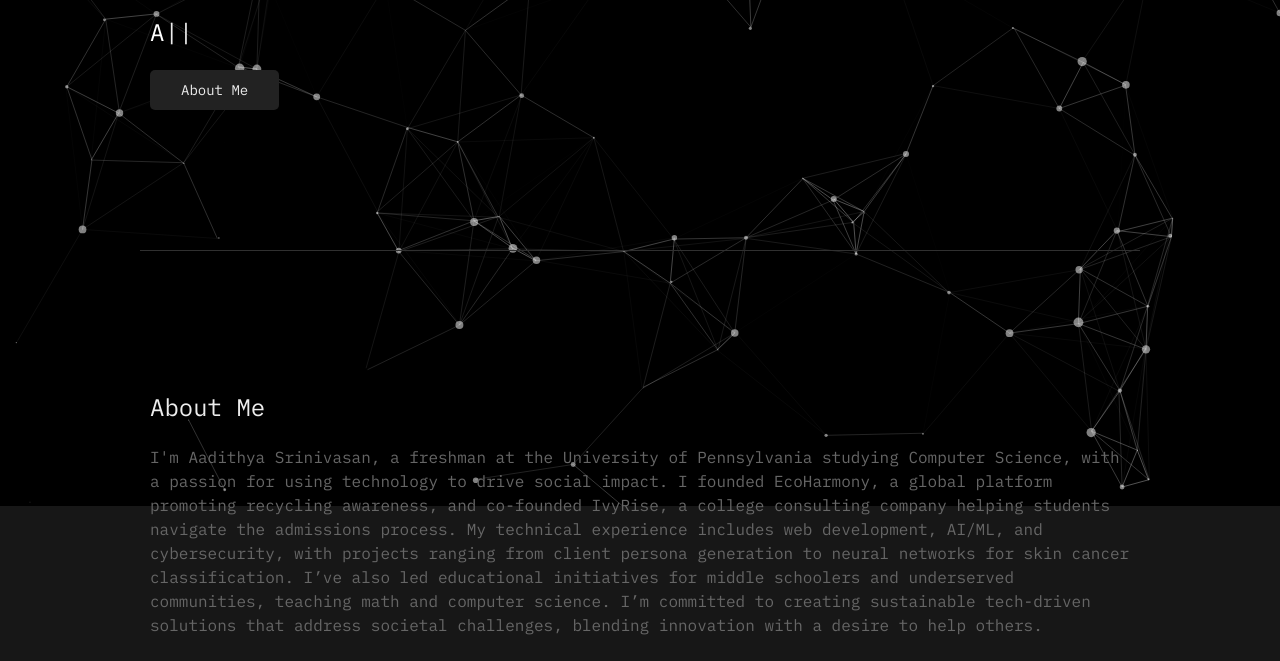
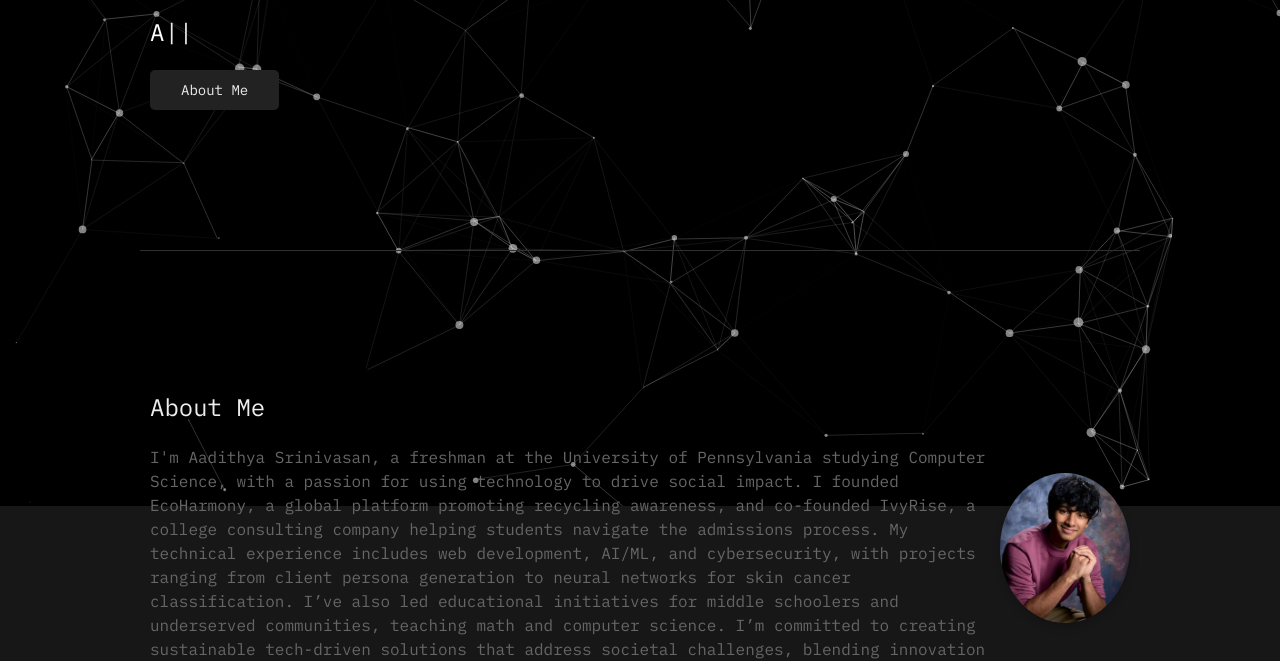
Before and after one commit to asrinivasan75/asrinivasan75.github.io, a plain HTML site: page index.html in a window 1280 px wide. Shown: the part 294-955 px from the top of the page. Drawn offline with nearby package versions, Linux system fonts and the light colour scheme; animation ran at ten frames a second.

Commit message:
added image :)
title

```diff
--- a/css/styles.css
+++ b/css/styles.css
@@ -145,3 +145,24 @@ html {
         opacity: 1;
     }
 }
+
+/* Profile Image Styling */
+.profile-image-container {
+    max-width: 150px;
+    max-height: 150px;
+    border-radius: 50%;
+    overflow: hidden;
+    box-shadow: 0 4px 8px rgba(0, 0, 0, 0.2);
+    transition: transform 0.3s ease, box-shadow 0.3s ease;
+}
+
+.profile-image {
+    width: 100%;
+    height: 100%;
+    object-fit: cover;
+}
+
+.profile-image-container:hover {
+    transform: scale(1.05);
+    box-shadow: 0 6px 12px rgba(0, 0, 0, 0.3);
+}
--- a/index.html
+++ b/index.html
@@ -43,11 +43,18 @@
 
 <hr class="uk-margin-xlarge-top uk-margin-xlarge-left uk-margin-xlarge-right">
 
-<!-- About Me Section -->
-<section id="about" class="fade-in uk-margin-small-left uk-margin-small-right uk-margin-xlarge-top uk-margin-xlarge-bottom">
-    <h3 class="uk-margin-xlarge-left uk-light">About Me</h3>
-    <p class="uk-margin-xlarge-left uk-margin-xlarge-right">I'm Aadithya Srinivasan, a freshman at the University of Pennsylvania studying Computer Science, with a passion for using technology to drive social impact. I founded EcoHarmony, a global platform promoting recycling awareness, and co-founded IvyRise, a college consulting company helping students navigate the admissions process. My technical experience includes web development, AI/ML, and cybersecurity, with projects ranging from client persona generation to neural networks for skin cancer classification. I’ve also led educational initiatives for middle schoolers and underserved communities, teaching math and computer science. I’m committed to creating sustainable tech-driven solutions that address societal challenges, blending innovation with a desire to help others.</p>
+<!-- About Me Section with Profile Image -->
+<section id="about" class="fade-in uk-margin-small-left uk-margin-small-right uk-margin-xlarge-top uk-margin-xlarge-bottom uk-flex uk-flex-middle uk-flex-between">
+    <div class="uk-margin-xlarge-left">
+        <h3 class="uk-light">About Me</h3>
+        <p>I'm Aadithya Srinivasan, a freshman at the University of Pennsylvania studying Computer Science, with a passion for using technology to drive social impact. I founded EcoHarmony, a global platform promoting recycling awareness, and co-founded IvyRise, a college consulting company helping students navigate the admissions process. My technical experience includes web development, AI/ML, and cybersecurity, with projects ranging from client persona generation to neural networks for skin cancer classification. I’ve also led educational initiatives for middle schoolers and underserved communities, teaching math and computer science. I’m committed to creating sustainable tech-driven solutions that address societal challenges, blending innovation with a desire to help others.</p>
+    </div>
+    <!-- Profile Image -->
+    <div class="profile-image-container uk-margin-xlarge-right">
+        <img src="images/profile.jpg" alt="Aadithya Srinivasan" class="profile-image">
+    </div>
 </section>
+
 
 <!-- Skills Section -->
 <section id="skills" class="fade-in uk-margin-large-top uk-margin-large-bottom">
```
Also changed, not shown: images/profile.jpg (added).
